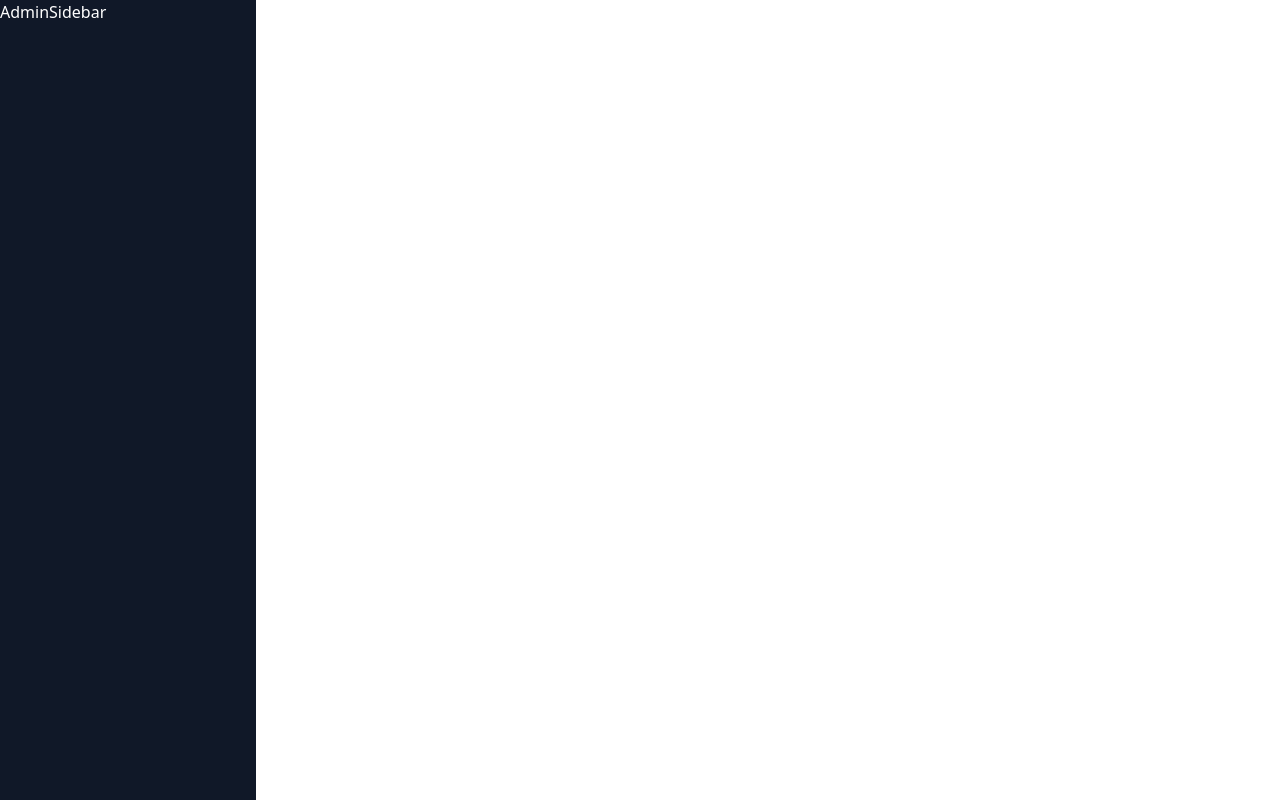
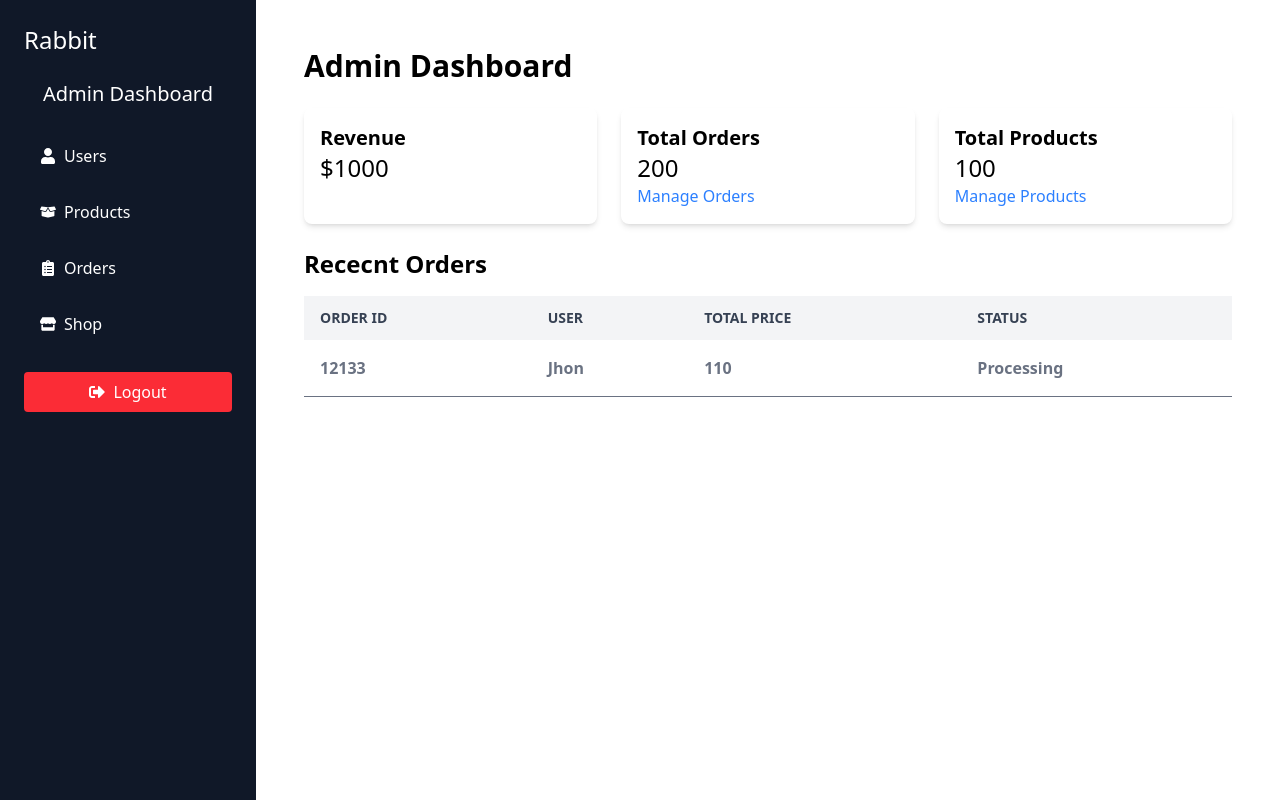
Before and after one commit to sumenchalla/full-stack-webapp, a React (Vite) app in the folder frontend/: page /admin in a window 1280 px wide. Built offline with nearby package versions, Linux system fonts and the light colour scheme.

Commit message:
adminlayout user managment pending

```diff
--- a/frontend/src/App.jsx
+++ b/frontend/src/App.jsx
@@ -14,6 +14,8 @@
 import OrderDetailsPage from './pages/OrderDetailsPage'
 import MyOrderPage from './pages/MyOrderPage'
 import AdminLayout from './components/Admin/AdminLayout.jsx'
+import AdminHomePage from './pages/AdminHomePage.jsx'
+import UserManagement from './components/Admin/UserManagement.jsx'
 
 function App() {
 
@@ -37,7 +39,8 @@
           </Route>
 
           <Route path='/admin'  element={<AdminLayout />}>
-
+            <Route index element={<AdminHomePage/>}></Route>
+            <Route path='/admin/users' element={<UserManagement/>}></Route>
           </Route>
         </Routes>
       </BrowserRouter>
--- a/frontend/src/components/Admin/AdminLayout.jsx
+++ b/frontend/src/components/Admin/AdminLayout.jsx
@@ -1,6 +1,7 @@
 import React, { useState } from 'react'
 import { FaBars } from 'react-icons/fa';
 import AdminSidebar from './AdminSidebar';
+import AdminHomePage from '../../pages/AdminHomePage';
 
 const AdminLayout = () => {
     const [isSidebarOpen, setIsSidebarOpen] = useState(false);
@@ -24,9 +25,14 @@
         {/* Sidebar */}
         <div className={`bg-gray-900 w-64 min-h-screen text-white absolute md:relative transform
         ${isSidebarOpen ? "translate-x-0":"-translate-x-full"}
-        transition-transform duration-300 md:translate-x-0 md:static md:block z-20`}>
+        transition-transform duration-300 md:translate-x-0 md:static md:block z-20 mt-12 md:mt-0`}>
             {/* sidebar content */}
             <AdminSidebar/>
+        </div>
+
+        {/* Main content */}
+        <div className="flex-grow p-6 overflow-auto">
+            <AdminHomePage />
         </div>
     </div>
   )
--- a/frontend/src/components/Admin/AdminSidebar.jsx
+++ b/frontend/src/components/Admin/AdminSidebar.jsx
@@ -1,8 +1,41 @@
 import React from 'react'
+import { FaBoxOpen, FaClipboardList, FaSignOutAlt, FaStore, FaUser } from 'react-icons/fa'
+import { Link, NavLink, useNavigate } from 'react-router-dom'
 
 const AdminSidebar = () => {
+
+  const navigate = useNavigate();
+  const handleLogout = ()=>{
+      navigate("/");
+  }
+
   return (
-    <div>AdminSidebar</div>
+    <div className='p-6 '>
+      <div className="mb-6">
+        <Link to='/admin' className='text-2xl font-medium'> Rabbit</Link>
+      </div>
+      <h2 className="text-xl font-medium mb-6 text-center">Admin Dashboard</h2>
+      <nav className="flex flex-col space-y-2">
+        <NavLink to='/admin/users' className={({isActive}) => isActive?"bg-gray-700 text-white py-3 px-4 rounded flex items-center space-x-2":"text-gray-300 hover:bg-gray-700 text-white py-3 px-4 rounded flex items-center space-x-2"}>
+        <FaUser/> <span>Users</span>
+        </NavLink>
+        <NavLink to='/admin/products' className={({isActive}) => isActive?"bg-gray-700 text-white py-3 px-4 rounded flex items-center space-x-2":"text-gray-300 hover:bg-gray-700 text-white py-3 px-4 rounded flex items-center space-x-2"}>
+        <FaBoxOpen/> <span>Products</span>
+        </NavLink>
+        <NavLink to='/admin/orders' className={({isActive}) => isActive?"bg-gray-700 text-white py-3 px-4 rounded flex items-center space-x-2":"text-gray-300 hover:bg-gray-700 text-white py-3 px-4 rounded flex items-center space-x-2"}>
+        <FaClipboardList/> <span>Orders</span>
+        </NavLink>
+        <NavLink to='/' className={({isActive}) => isActive?"bg-gray-700 text-white py-3 px-4 rounded flex items-center space-x-2":"text-gray-300 hover:bg-gray-700 text-white py-3 px-4 rounded flex items-center space-x-2"}>
+        <FaStore/> <span>Shop</span>
+        </NavLink>
+
+      </nav>
+      <div className="mt-6 ">
+        <button onClick={handleLogout} className='w-full bg-red-500 hover:bg-red-600 text-white py-2 px-4 rounded items-center justify-center space-x-2 flex'>
+          <FaSignOutAlt/> <span>Logout</span>
+        </button>
+      </div>
+    </div>
   )
 }
 
--- /dev/null
+++ b/frontend/src/components/Admin/UserManagement.jsx
@@ -0,0 +1,9 @@
+import React from 'react'
+
+const UserManagement = () => {
+  return (
+    <div>UserManagement</div>
+  )
+}
+
+export default UserManagement
--- /dev/null
+++ b/frontend/src/pages/AdminHomePage.jsx
@@ -0,0 +1,70 @@
+import React from 'react'
+import { BsPass } from 'react-icons/bs'
+import { Link } from 'react-router-dom'
+
+const AdminHomePage = () => {
+    const orders = [
+        {
+            _id:12133,
+            user:{
+                name:"Jhon",
+            },
+            totalPrice:110,
+            status : "Processing"
+        }
+    ]
+  return (
+    <div className='max-w-7xl mx-auto p-6'>
+        <h1 className="text-3xl font-bold mb-6">Admin Dashboard</h1>
+        <div className="grid grid-cols-1 sm:grid-cols-2 lg:grid-cols-3 gap-6">
+            <div className="p-4 shadow-md rounded-lg">
+                <h2 className="text-xl font-semibold">Revenue</h2>
+                <p className='text-2xl'>$1000</p>
+            </div>
+            <div className="p-4 shadow-md rounded-lg">
+                <h2 className="text-xl font-semibold">Total Orders</h2>
+                <p className='text-2xl'>200</p>
+                <Link to='/admin/orders' className='text-blue-500 hover:underline'>Manage Orders</Link>
+            </div>
+            <div className="p-4 shadow-md rounded-lg">
+                <h2 className="text-xl font-semibold">Total Products</h2>
+                <p className='text-2xl'>100</p>
+                <Link to='/admin/products' className='text-blue-500 hover:underline'>Manage Products</Link>
+            </div>
+        </div>
+        <div className="mt-6 ">
+            <h2 className="text-2xl font-bold mb-4">Rececnt Orders</h2>
+            <div className="overflow-x-auto">
+                <table className='min-w-full text-left text-gray-500'>
+                    <thead className='bg-gray-100 text-sm uppercase text-gray-700 rounded-2xl'>
+                        <tr >
+                            <th className='py-3 px-4 '>Order ID</th>
+                            <th className='py-3 px-4 '>User</th>
+                            <th className='py-3 px-4 '>Total price</th>
+                            <th className='py-3 px-4 '>Status</th>
+                        </tr>
+                    </thead>
+                    <tbody>
+                        {orders.length>0 ? (
+                            orders.map((order)=>(
+                                <tr key={order._id} className='border-b hover:bg-gray-50 cursor-pointer'>
+                                    <th className='p-4'>{order._id}</th>
+                                    <th className='p-4'>{order.user.name}</th>
+                                    <th className='p-4'>{order.totalPrice}</th>
+                                    <th className='p-4'>{order.status}</th>
+                                </tr>
+                            ))
+                        ):(
+                            <tr>
+                                <td colSpan={4} className='p-4 text-center text-gray-500'>No recennt orders found</td>
+                            </tr>
+                        )}
+                    </tbody>
+                </table>
+            </div>
+        </div>
+    </div>
+  )
+}
+
+export default AdminHomePage
```
